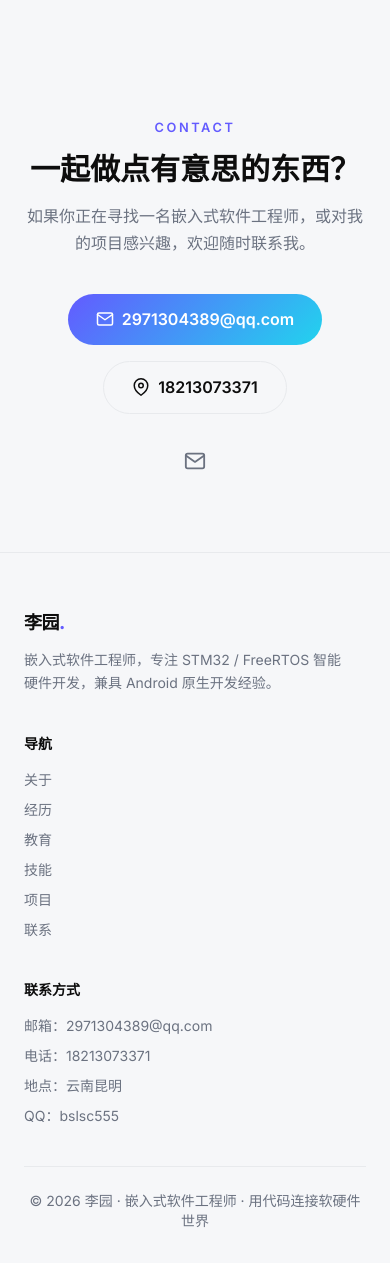
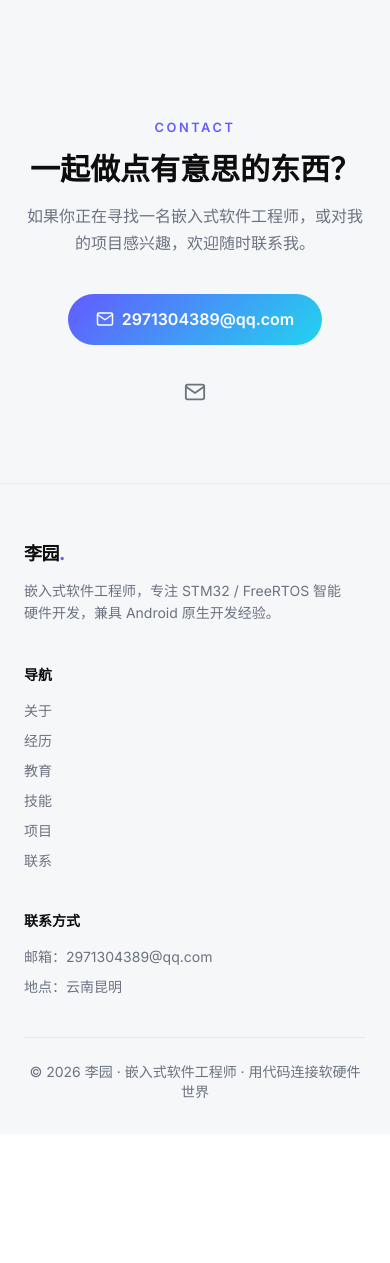
Before and after one commit to EvoleLi/liyuan-portfolio, a React (Vite) app: page / in a window 390 px wide. Shown: the part 8511-9774 px from the top of the page. After the commit the page ends 9645 px from the top, so only its background shows below. Built offline with nearby package versions, Linux system fonts and the light colour scheme.

Commit message:
移除电话与QQ/微信号，仅保留邮箱
- profile.json: 删除 phone、qq 字段
- Contact.jsx: 移除电话(tel)按钮及相关 FiMapPin 引用
- Footer.jsx: 移除「电话」「QQ」联系项，仅保留邮箱与地点

Co-Authored-By: WorkBuddy <workbuddy@codebuddy.ai>

```diff
--- a/src/components/Contact.jsx
+++ b/src/components/Contact.jsx
@@ -1,5 +1,5 @@
 import { motion } from 'framer-motion';
-import { FiMail, FiMapPin, FiGithub, FiLinkedin, FiBookOpen } from 'react-icons/fi';
+import { FiMail, FiGithub, FiLinkedin, FiBookOpen } from 'react-icons/fi';
 
 export default function Contact({ data }) {
   return (
@@ -28,15 +28,6 @@ export default function Contact({ data }) {
               <FiMail size={18} />
               {data.email}
             </a>
-            {data.phone && (
-              <a
-                href={`tel:${data.phone}`}
-                className="inline-flex items-center gap-2 border border-border text-text px-7 py-3 rounded-full font-semibold hover:border-primary hover:text-primary transition-colors"
-              >
-                <FiMapPin size={18} />
-                {data.phone}
-              </a>
-            )}
           </div>
 
           {/* 社交链接 */}
--- a/src/components/Footer.jsx
+++ b/src/components/Footer.jsx
@@ -52,9 +52,7 @@ export default function Footer({ data }) {
                 </a>
               </li>
             )}
-            {data?.phone && <li>电话：{data.phone}</li>}
             {data?.location && <li>地点：{data.location}</li>}
-            {data?.qq && <li>QQ：{data.qq}</li>}
           </ul>
         </div>
       </div>
--- a/src/data/profile.json
+++ b/src/data/profile.json
@@ -5,8 +5,6 @@
   "tagline": "专注 STM32 / FreeRTOS 智能硬件开发 · 兼具 Android 原生开发经验（Kotlin / Jetpack）",
   "location": "云南昆明",
   "email": "2971304389@qq.com",
-  "phone": "18213073371",
-  "qq": "bslsc555",
   "github": "",
   "linkedin": "",
   "blog": "",
```
